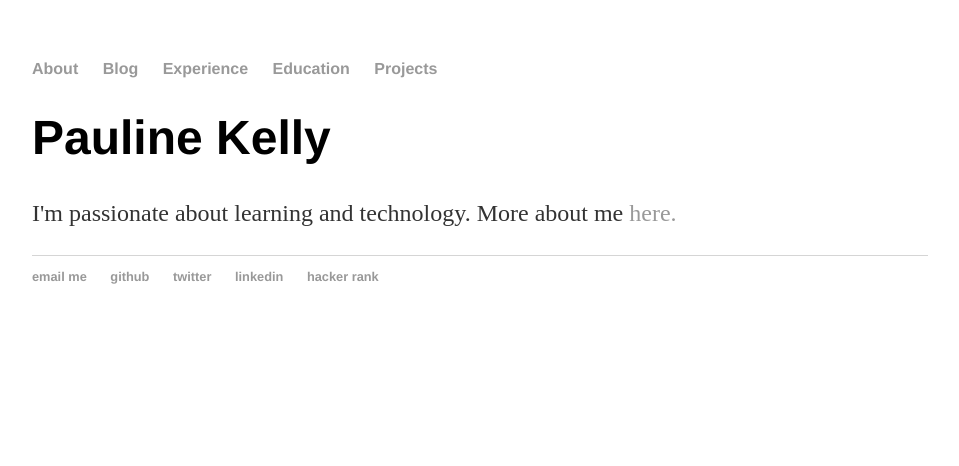
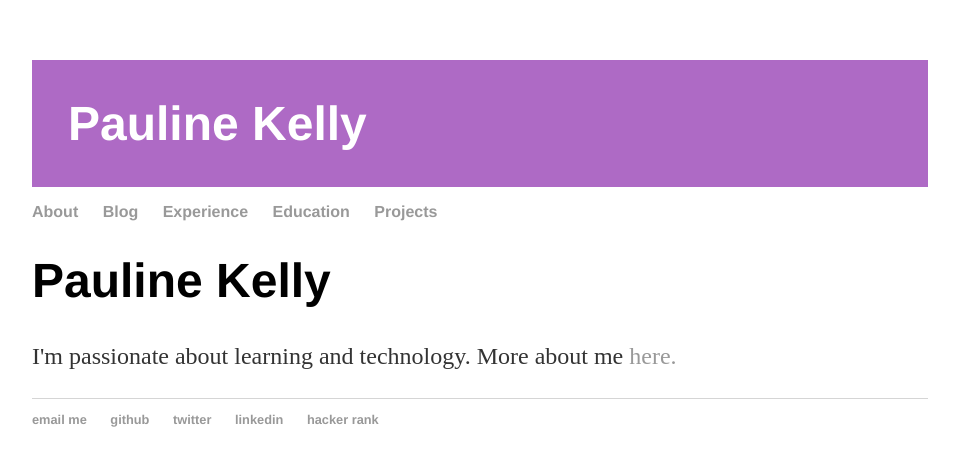
Before and after one commit to Sebbenbear/sebbenbear.github.io, a Jekyll site: the page built from index.html, in a window 1280 px wide. Shown: the top 466 px of the page, without its empty margins (160-1119 px from the left). Built offline with Jekyll 4.4.1, drawn with Linux system fonts in a browser that asks for light colours.

Commit message:
add main heading to site

```diff
--- a/_layouts/default.html
+++ b/_layouts/default.html
@@ -14,6 +14,9 @@
 
 	</head>
 	<body>
+		<div class="heading">
+			<h1 class="heading-content">Pauline Kelly</h1>
+		</div>
 		{% assign current = page.url | downcase | split: '/' %}
 		<nav>
     		<ul>
--- a/css/main.css
+++ b/css/main.css
@@ -2,6 +2,17 @@ body {
     margin: 60px auto;
     width: 70%;
 }
+
+.heading {
+    color: white;
+    background: #AE6AC5;
+}
+
+.heading-content {
+    margin: auto;
+    padding: .75em;
+}
+
 nav ul, footer ul {
     font-family:'Helvetica', 'Arial', 'Sans-Serif';
     padding: 0px;
```
